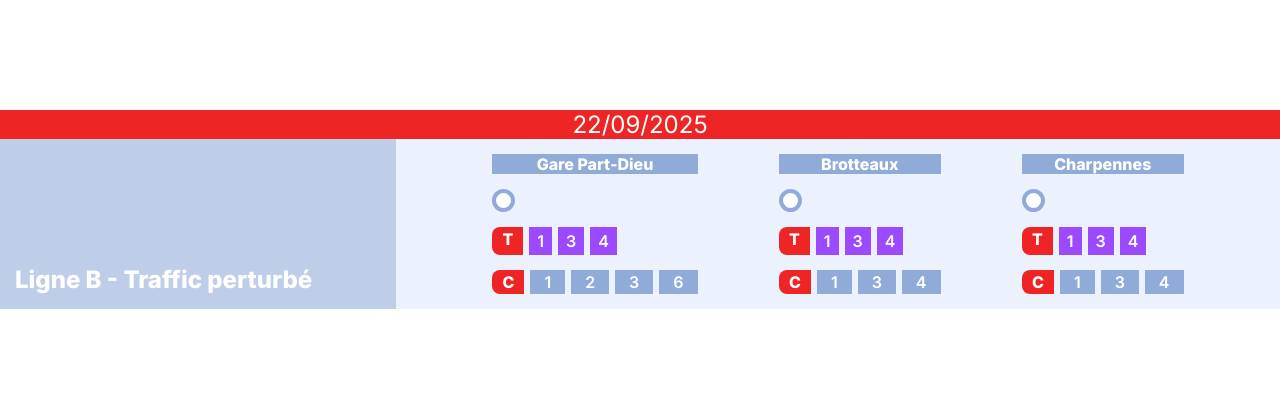
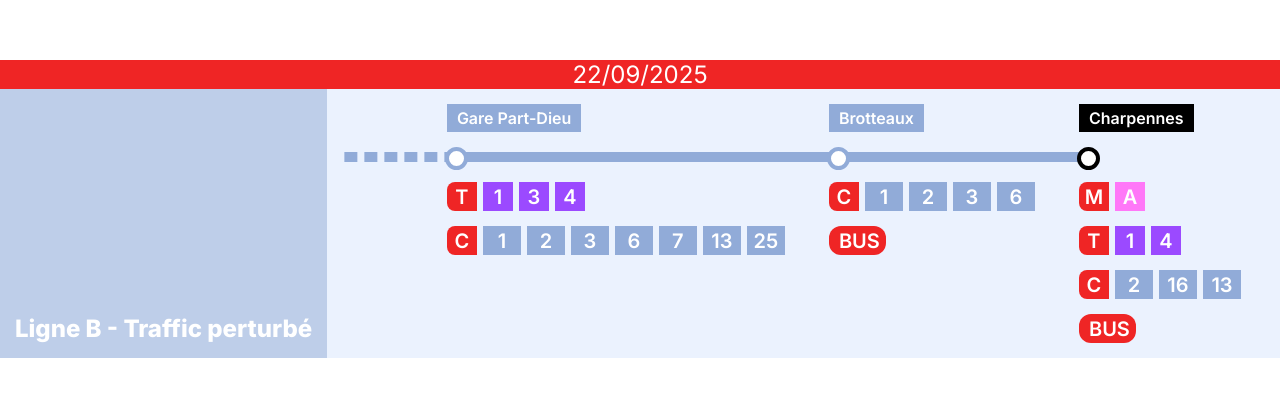
Before and after one commit to Kynlow/subway-station-network, a plain HTML site: page index.html in a window 1280 px wide. Shown: the part 191-588 px from the top of the page. Drawn offline with Linux system fonts and the light colour scheme.

Commit message:
final-version-1.0

```diff
--- a/index.html
+++ b/index.html
@@ -21,8 +21,14 @@
         </div>
         <div class="correspondances">
           <div class="colonne-part">
+            <h2 class="hidden">Text caché</h2>
+            <div class="dashed-bar"></div>
+          </div>
+          <div class="colonne-part">
             <h2>Gare Part-Dieu</h2>
-						<div class="ronds"></div>
+            <div>
+              <div class="barre"><div class="ronds"></div></div>
+            </div>
             <div class="tram-T">
               <p class="T">T</p>
               <div class="tram">1</div>
@@ -31,43 +37,54 @@
             </div>
             <div class="tram-T">
               <p class="T">C</p>
+              <div class="chiffres-bus">
+                <div class="bus">1</div>
+                <div class="bus">2</div>
+                <div class="bus">3</div>
+                <div class="bus">6</div>
+                <div class="bus">7</div>
+                <div class="bus">13</div>
+                <div class="bus">25</div>
+              </div>
+            </div>
+          </div>
+          <div class="colonne-part">
+            <h2>Brotteaux</h2>
+            <div>
+              <div class="barre"><div class="ronds"></div></div>
+            </div>
+            <div class="tram-T">
+              <p class="T">C</p>
+              <div class="chiffres-bus">
                 <div class="bus">1</div>
                 <div class="bus">2</div>
                 <div class="bus">3</div>
                 <div class="bus">6</div>
               </div>
             </div>
+            <p class="T-bus">BUS</p>
+          </div>
           <div class="colonne-part">
-						<h2>Brotteaux</h2>
-						<div class="ronds"></div>
+            <h2>Charpennes</h2>
+            <div>
+              <div class="barre"><div class="ronds"></div></div>
+            </div>
+            <div class="tram-T">
+              <p class="T">M</p>
+              <div class="metro">A</div>
+            </div>
             <div class="tram-T">
               <p class="T">T</p>
               <div class="tram">1</div>
-							<div class="tram">3</div>
               <div class="tram">4</div>
             </div>
             <div class="tram-T">
               <p class="T">C</p>
-							<div class="bus">1</div>
-							<div class="bus">3</div>
-							<div class="bus">4</div>
+              <div class="bus">2</div>
+              <div class="bus">16</div>
+              <div class="bus">13</div>
             </div>
-					</div>
-					<div class="colonne-part">
-						<h2>Charpennes</h2>
-						<div class="ronds"></div>
-						<div class="tram-T">
-							<p class="T">T</p>
-							<div class="tram">1</div>
-							<div class="tram">3</div>
-							<div class="tram">4</div>
-						</div>
-						<div class="tram-T">
-							<p class="T">C</p>
-							<div class="bus">1</div>
-							<div class="bus">3</div>
-							<div class="bus">4</div>
-						</div>
+            <p class="T-bus">BUS</p>
           </div>
         </div>
       </div>
--- a/styles.css
+++ b/styles.css
@@ -27,7 +27,7 @@ main {
 }
 .ligne-B {
   background-color: #becee9;
-	width: 30%;
+  width: max-content;
   text-align: center;
   display: flex;
   align-items: end;
@@ -40,53 +40,82 @@ main {
 }
 .correspondances {
   display: flex;
-	justify-content: space-evenly;
   background-color: #ebf2fe;
-	width: 70%;
+  flex-grow: 1;
   padding: 15px;
-}
-.arrets {
-	display: flex;
+  z-index: -2;
 }
 h2 {
   background-color: #91abd8;
   color: white;
-	font-weight: 800;
+  font-weight: 600;
   font-size: 16px;
   text-align: center;
+  width: max-content;
+  padding: 4px 10px;
 }
 .colonne-part {
   flex-direction: column;
   display: flex;
+  flex-grow: 1;
   gap: 15px;
 }
-
-.colonne-dash {
-	height: 0px;
-	border: 1px dashed red;
+.colonne-part:nth-child(1) {
+  flex: 0 1 100px;
 }
-
+.dashed-bar {
+  background-image: linear-gradient(
+    to right,
+    #91abd8 66%,
+    rgba(255, 255, 255, 0) 0%
+  );
+  background-position: center;
+  background-size: 20px 10px;
+  background-repeat: repeat-x;
+  height: 20px;
+}
 .ronds {
   background-color: white;
   border-radius: 999px;
   border: solid 4px #91abd8;
   width: 15px;
   height: 15px;
+  position: absolute;
+  margin-left: -2px;
+}
+.barre {
+  background-image: linear-gradient(
+    to right,
+    #91abd8 100%,
+    rgba(255, 255, 255, 0) 0%
+  );
+  background-position: center;
+  background-size: 20px 10px;
+  background-repeat: repeat-x;
+  height: 20px;
 }
 .T {
   background-color: #ef2525;
-	width: max-content;
-	padding: 2px 10px;
+  width: 30px;
+  height: 29px;
   color: white;
-	font-weight: 800;
+  font-weight: 600;
+  font-size: 20px;
   border-radius: 8px 0px 0px 8px;
+  display: flex;
+  align-items: center;
+  justify-content: center;
 }
 .tram {
-	padding: 4px 8px;
-	width: max-content;
+  width: 30px;
+  height: 29px;
   background-color: #9b4aff;
   color: white;
   font-weight: 600;
+  font-size: 20px;
+  display: flex;
+  align-items: center;
+  justify-content: center;
 }
 .tram-T {
   display: flex;
@@ -99,9 +128,55 @@ h2 {
   gap: 6px;
 }
 .bus {
-	padding: 2px 14px;
-	width: max-content;
+  width: 38px;
+  height: 29px;
+  display: flex;
+  align-items: center;
+  justify-content: center;
   background-color: #91abd8;
   color: white;
   font-weight: 600;
+  font-size: 20px;
 }
+.chiffres-bus {
+  display: flex;
+  gap: 6px;
+  flex-wrap: wrap;
+  margin-right: 20px;
+}
+.T-bus {
+  background-color: #ef2525;
+  width: max-content;
+  height: 29px;
+  color: white;
+  font-weight: 600;
+  font-size: 20px;
+  border-radius: 12px;
+  padding: 0px 6px 0px 10px;
+  display: flex;
+  justify-content: center;
+  align-items: center;
+}
+.correspondances .colonne-part:last-child h2 {
+  background-color: black;
+}
+.correspondances .colonne-part:last-child .ronds {
+  border: solid 4px black;
+}
+.metro {
+  width: 30px;
+  height: 29px;
+  background-color: #ff78f8;
+  color: white;
+  font-weight: 600;
+  font-size: 20px;
+  display: flex;
+  align-items: center;
+  justify-content: center;
+}
+.hidden {
+  visibility: hidden;
+}
+.colonne-part:last-child .barre {
+  background: none;
+}
```
Lines whose indentation alone changed are shown as unchanged.
